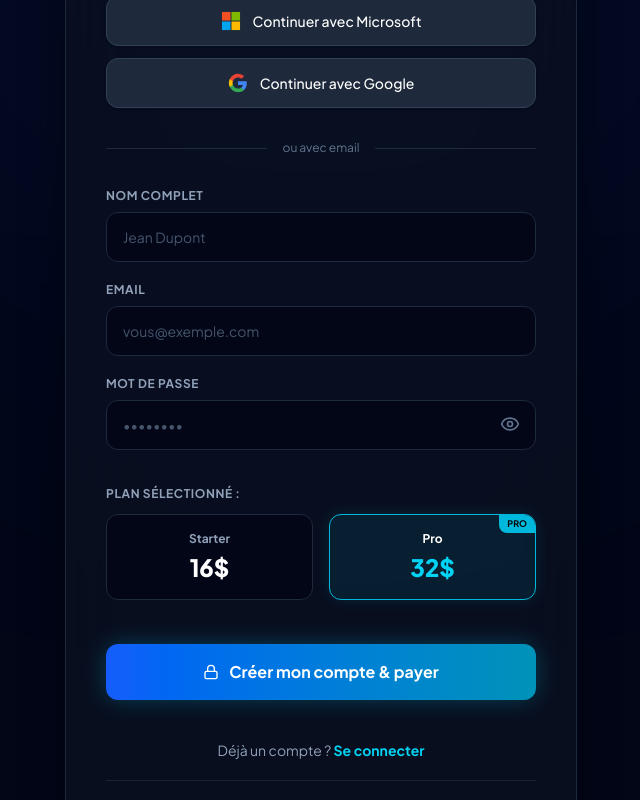
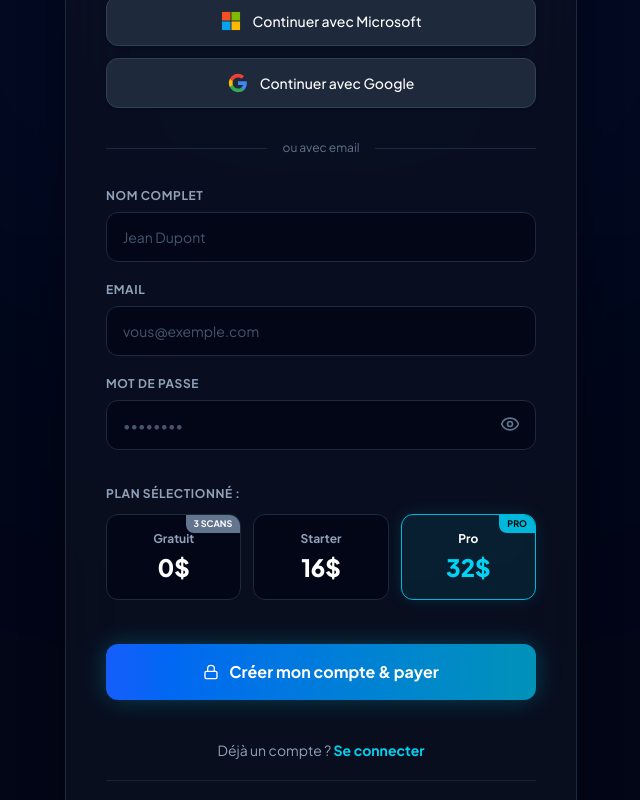
Before and after one commit to nextflowinc/inspekt, a Next.js app: page /register in a window 1280 px wide. Shown: the part 361-1161 px from the top of the page, without its empty margins (319-959 px from the left). Built offline with nearby package versions, Linux system fonts and the light colour scheme.

Commit message:
lang button

```diff
--- a/app/page.tsx
+++ b/app/page.tsx
@@ -7,6 +7,7 @@ import {
   Monitor, Cpu, HardDrive, Server, Code, Database, Globe, Wifi, Check // <- Check est bien là
 } from "lucide-react";
 
+const [lang, setLang] = useState<'fr'|'en'>('fr');
 const NAV_LINKS = [
   { label: "Fonctionnalités", href: "#features" },
   { label: "Tarifs", href: "#pricing" },
@@ -87,15 +88,23 @@ export default function LandingPage() {
           <div className="flex items-center gap-3">
             <span className="text-white font-black text-xl tracking-tight">Inspe<span className="text-cyan-400">k</span>t</span>
           </div>
-          <div className="hidden md:flex items-center gap-8">
+<div className="hidden md:flex items-center gap-8">
             {NAV_LINKS.map((l) => (
               <a key={l.label} href={l.href} className="text-slate-400 hover:text-white text-sm font-medium transition-colors">{l.label}</a>
             ))}
           </div>
           <div className="flex items-center gap-3">
-            <Link href="/login" className="hidden md:block text-slate-400 hover:text-white text-sm font-medium transition-colors">Connexion</Link>
+            <button
+              onClick={() => setLang(lang === 'fr' ? 'en' : 'fr')}
+              className="px-3 py-1.5 bg-slate-800 border border-slate-700 hover:border-cyan-500/50 rounded-lg text-xs font-bold text-slate-400 hover:text-white transition-all"
+            >
+              {lang === 'fr' ? '🇬🇧 EN' : '🇫🇷 FR'}
+            </button>
+            <Link href="/login" className="hidden md:block text-slate-400 hover:text-white text-sm font-medium transition-colors">
+              {lang === 'fr' ? 'Connexion' : 'Login'}
+            </Link>
             <Link href="/register" className="px-4 py-2 bg-gradient-to-r from-blue-600 to-cyan-600 hover:from-blue-500 hover:to-cyan-500 rounded-lg text-sm font-bold transition-all shadow-lg shadow-cyan-900/30">
-              Démarrer gratuitement
+              {lang === 'fr' ? 'Démarrer gratuitement' : 'Get started free'}
             </Link>
           </div>
         </div>
--- a/app/register/page.tsx
+++ b/app/register/page.tsx
@@ -4,8 +4,9 @@ import { signIn } from "next-auth/react";
 import Link from "next/link";
 import { ArrowLeft, Lock, Eye, EyeOff } from "lucide-react";
 
-// ── SEULEMENT 2 PLANS ──
+// ── SEULEMENT 3 PLANS ──
 const PLANS = [
+  { id: "free",    name: "Gratuit", price: "0$",  priceId: "" },
   { id: "starter", name: "Starter", price: "16$", priceId: "price_starter_id" },
   { id: "pro",     name: "Pro",     price: "32$", priceId: "price_pro_id" },
 ];
@@ -153,7 +154,7 @@ export default function RegisterPage() {
 
             <div className="mt-4 mb-3">
               <label className="text-slate-400 text-xs font-bold uppercase tracking-wider block mb-3">Plan sélectionné :</label>
-              <div className="grid grid-cols-2 gap-4">
+              <div className="grid grid-cols-3 gap-3">
                 {PLANS.map((p) => (
                   <button
                     key={p.id}
@@ -161,11 +162,16 @@ export default function RegisterPage() {
                     onClick={() => setPlan(p.id)}
                     className={`py-4 rounded-xl border text-center transition-all relative overflow-hidden flex flex-col items-center justify-center ${plan === p.id ? "bg-cyan-500/10 border-cyan-500 shadow-[0_0_15px_rgba(6,182,212,0.15)]" : "bg-[#020617] border-slate-800 hover:border-slate-700"}`}
                   >
-                    {p.id === 'pro' && (
-                      <div className="absolute top-0 right-0 bg-cyan-500 text-black text-[9px] font-bold px-2 py-0.5 rounded-bl-lg uppercase">
-                        PRO
-                      </div>
-                    )}
+                  {p.id === 'pro' && (
+                    <div className="absolute top-0 right-0 bg-cyan-500 text-black text-[9px] font-bold px-2 py-0.5 rounded-bl-lg uppercase">
+                      PRO
+                    </div>
+                  )}
+                  {p.id === 'free' && (
+  <div className="absolute top-0 right-0 bg-slate-500 text-white text-[9px] font-bold px-2 py-0.5 rounded-bl-lg uppercase">
+    3 scans
+  </div>
+)}
                     <div className={`text-xs font-bold mb-1 ${plan === p.id ? 'text-white' : 'text-slate-400'}`}>{p.name}</div>
                     <div className={`text-2xl font-black ${plan === p.id ? 'text-cyan-400' : 'text-white'}`}>{p.price}</div>
                   </button>
```
